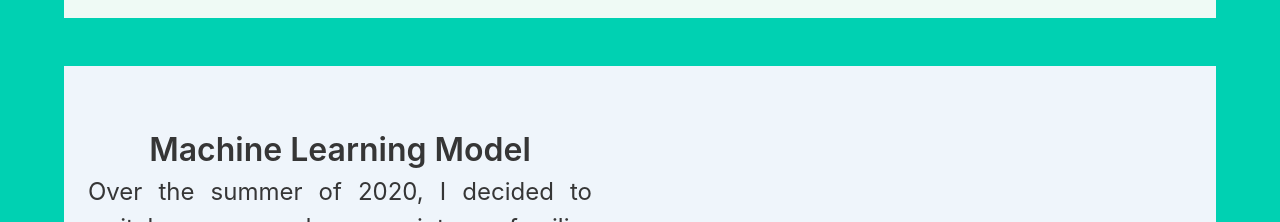
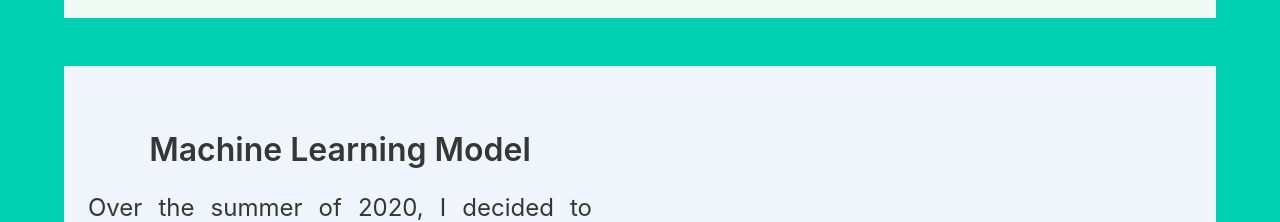
Before and after one commit to AdeshSangione/Portfolio, a plain HTML site: page index.html in a window 1280 px wide. Shown: the part 4360-4582 px from the top of the page. Drawn offline with nearby package versions, Linux system fonts and the light colour scheme.

Commit message:
Update index.html

```diff
--- a/index.html
+++ b/index.html
@@ -174,7 +174,7 @@
     <div class="container is-medium is-light has-background-info-light has-text-dark pt-5 pb-5 mb-6">
       <div class="columns level">
         <div class="column pt-6 text-center level-item">
-          <h2 class="is-size-3-desktop is-size-4-mobile has-text-weight-semibold px-5">Machine Learning Model</h2>
+          <h2 class="is-size-3-desktop is-size-4-mobile has-text-weight-semibold px-5 pb-4">Machine Learning Model</h2>
           <p class="is-size-4-desktop is-size-6-mobile has-text-justified px-5 pb-6">Over the summer of 2020, I decided to switch gears and move into unfamiliar territory. I completed 2 Udemy coding boot camps focused on data analysis, data visualization, and supervised and unsupervised machine learning. I focused on creating a supervised model to predict the survival of passengers on the Titanic. The information or features used to classify included their names, boarding class, ticket price, and gender. After rigorously coding away and using random forests coupled with KNN models, I achieved an accuracy score of about 80% (not bad for a basic learning technique). Next, I will create an unsupervised model using PyTorch or Tensorflow to solve some real issues!</p>
         </div>
         <div class="column image pt-6 px-5 text-center level-item">
```
